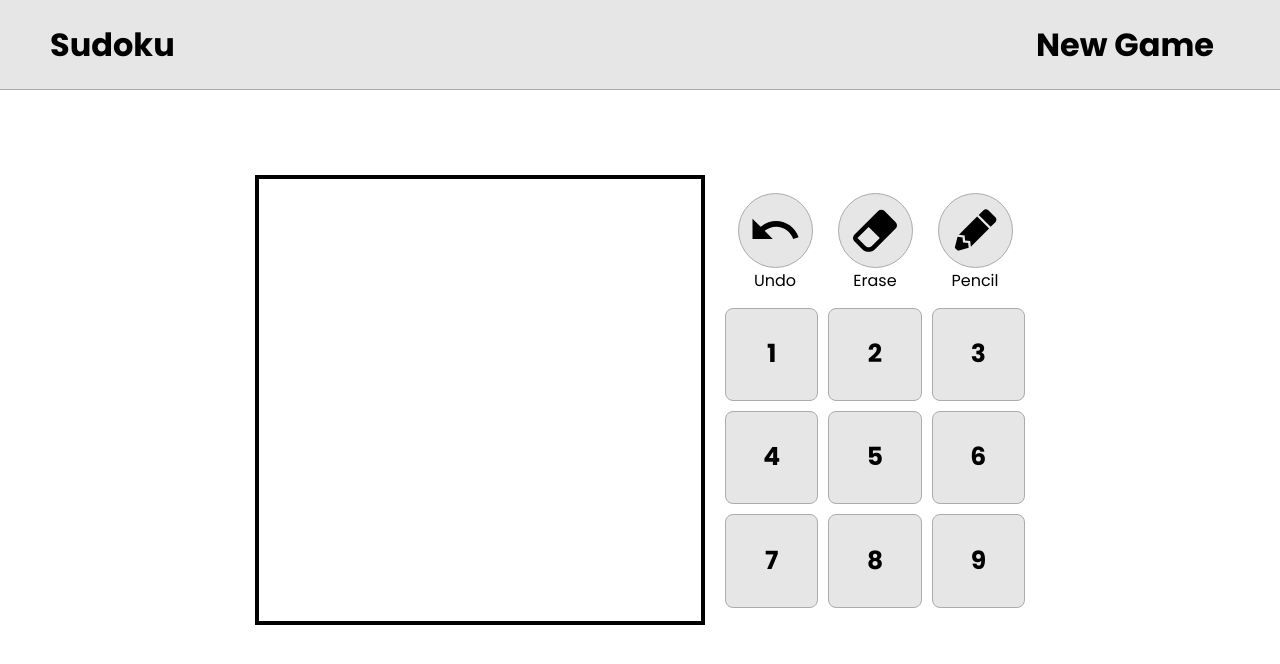
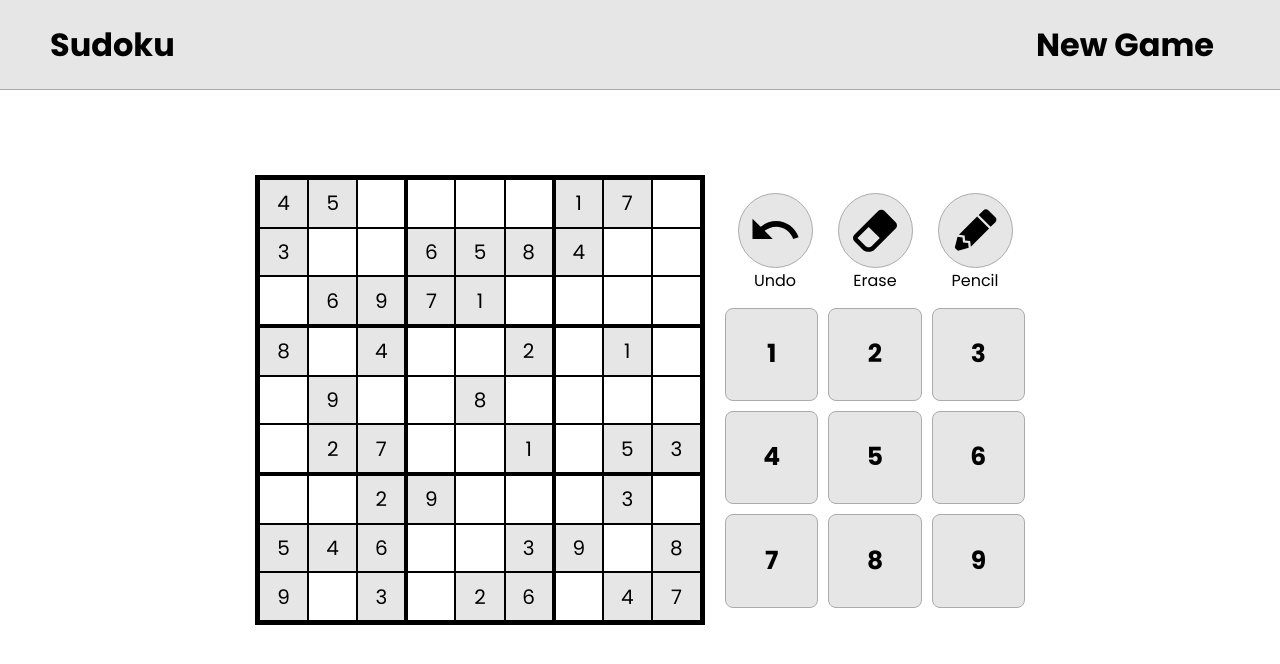
Before and after one commit to drew18moore/sudoku-react, a React (Vite) app: page / in a window 1280 px wide. Shown: the top 664 px of the page. Built offline with nearby package versions, Linux system fonts and the light colour scheme; no server answers.

Commit message:
Added .env to gitignore. Set the initial state for grid and solved grid to a valid sudoku puzzle.

```diff
--- a/src/App.tsx
+++ b/src/App.tsx
@@ -1,100 +1,148 @@
 import React, { MouseEventHandler, useEffect, useState } from "react";
-import {Navbar, Board, Keypad, FunctionButtons} from "./components"
-import "./app.css"
+import { Navbar, Board, Keypad, FunctionButtons } from "./components";
+import "./app.css";
 import axios from "axios";
 
 export type History = {
-  prev: Number,
-  row: Number,
-  col: Number
-}
+  prev: Number;
+  row: Number;
+  col: Number;
+};
 
 export type SelectedTile = {
-  row: number,
-  col: number,
-  isMutable: boolean
-}
+  row: number;
+  col: number;
+  isMutable: boolean;
+};
 
 const App: React.FC = () => {
-  const [grid, setGrid] = useState<number[][]>([])
-  const [solvedGrid, setSolvedGrid] = useState<number[][]>([])
+  const [grid, setGrid] = useState<number[][]>([
+    [4, 5, 0, 0, 0, 0, 1, 7, 0],
+    [3, 0, 0, 6, 5, 8, 4, 0, 0],
+    [0, 6, 9, 7, 1, 0, 0, 0, 0],
+    [8, 0, 4, 0, 0, 2, 0, 1, 0],
+    [0, 9, 0, 0, 8, 0, 0, 0, 0],
+    [0, 2, 7, 0, 0, 1, 0, 5, 3],
+    [0, 0, 2, 9, 0, 0, 0, 3, 0],
+    [5, 4, 6, 0, 0, 3, 9, 0, 8],
+    [9, 0, 3, 0, 2, 6, 0, 4, 7]
+  ]);
+  const [solvedGrid, setSolvedGrid] = useState<number[][]>([
+    [4, 5, 8, 2, 3, 9, 1, 7, 6],
+    [3, 7, 1, 6, 5, 8, 4, 9, 2],
+    [2, 6, 9, 7, 1, 4, 3, 8, 5],
+    [8, 3, 4, 5, 6, 2, 7, 1, 9],
+    [1, 9, 5, 3, 8, 7, 2, 6, 4],
+    [6, 2, 7, 4, 9, 1, 8, 5, 3],
+    [7, 8, 2, 9, 4, 5, 6, 3, 1],
+    [5, 4, 6, 1, 7, 3, 9, 2, 8],
+    [9, 1, 3, 8, 2, 6, 5, 4, 7]
+  ]);
 
-  const [selectedTile, setSelectedTile] = useState<SelectedTile>({row: -1, col: -1, isMutable: false})
-  const [history, setHistory] = useState<History[]>([])
+  const [selectedTile, setSelectedTile] = useState<SelectedTile>({
+    row: -1,
+    col: -1,
+    isMutable: false,
+  });
+  const [history, setHistory] = useState<History[]>([]);
 
-    useEffect(() => {
-      newGame()
-    }, [])
+  useEffect(() => {
+    // newGame()
+  }, []);
 
   const newGame = () => {
-    axios.get(`${import.meta.env.VITE_BASE_URL}/generate`, {
-      headers: {
-        'X-RapidAPI-Key': `${import.meta.env.VITE_API_KEY}`,
-        'X-RapidAPI-Host': 'sudoku-generator1.p.rapidapi.com'
-      }
-    }).then((res) => {
-      axios.get(`${import.meta.env.VITE_BASE_URL}/solve`, {
+    axios
+      .get(`${import.meta.env.VITE_BASE_URL}/generate`, {
         headers: {
-          'X-RapidAPI-Key': `${import.meta.env.VITE_API_KEY}`,
-          'X-RapidAPI-Host': 'sudoku-generator1.p.rapidapi.com'
+          "X-RapidAPI-Key": `${import.meta.env.VITE_API_KEY}`,
+          "X-RapidAPI-Host": "sudoku-generator1.p.rapidapi.com",
         },
-        params: {
-          "puzzle": `${res.data.puzzle}`
-        }
-      }).then((resSol) => {
-        let solution = [...resSol.data.solution].map((val) => parseInt(val))
-        let newSolution = []
-        while (solution.length) newSolution.push(solution.splice(0,9))
-        setSolvedGrid(newSolution)
-        console.log(newSolution)
       })
-      let puzzle = [...res.data.puzzle].map((val) => val === "." ? 0 : parseInt(val))
-      let newPuzzle = []
-      while (puzzle.length) newPuzzle.push(puzzle.splice(0,9))
-      console.log(newPuzzle);
-      setGrid(newPuzzle)
-    })
+      .then((res) => {
+        axios
+          .get(`${import.meta.env.VITE_BASE_URL}/solve`, {
+            headers: {
+              "X-RapidAPI-Key": `${import.meta.env.VITE_API_KEY}`,
+              "X-RapidAPI-Host": "sudoku-generator1.p.rapidapi.com",
+            },
+            params: {
+              puzzle: `${res.data.puzzle}`,
+            },
+          })
+          .then((resSol) => {
+            let solution = [...resSol.data.solution].map((val) =>
+              parseInt(val)
+            );
+            let newSolution = [];
+            while (solution.length) newSolution.push(solution.splice(0, 9));
+            setSolvedGrid(newSolution);
+            console.log(newSolution);
+          });
+        let puzzle = [...res.data.puzzle].map((val) =>
+          val === "." ? 0 : parseInt(val)
+        );
+        let newPuzzle = [];
+        while (puzzle.length) newPuzzle.push(puzzle.splice(0, 9));
+        console.log(newPuzzle);
+        setGrid(newPuzzle);
+      });
   };
 
-  const handleTileClick = (row: number, col: number, val: number, isUserInput: boolean) => {
+  const handleTileClick = (
+    row: number,
+    col: number,
+    val: number,
+    isUserInput: boolean
+  ) => {
     setSelectedTile((prev) => {
       //const sameAsPrev = JSON.stringify(prev) === JSON.stringify([row, col])
-      const sameAsPrev = prev.row === row && prev.col === col
-      return sameAsPrev ? {row: -1, col: -1, isMutable: false} : {row: row, col: col, isMutable: isUserInput}
-    })
-  }
+      const sameAsPrev = prev.row === row && prev.col === col;
+      return sameAsPrev
+        ? { row: -1, col: -1, isMutable: false }
+        : { row: row, col: col, isMutable: isUserInput };
+    });
+  };
 
   const handleKeypadClick = async (val: number) => {
-    const hasSelectedTile: boolean = selectedTile.row !== -1 && selectedTile.col !== -1
+    const hasSelectedTile: boolean =
+      selectedTile.row !== -1 && selectedTile.col !== -1;
     if (hasSelectedTile && selectedTile.isMutable) {
       await setHistory((prevHistory) => [
         ...prevHistory,
-        {prev: grid[selectedTile.row][selectedTile.col], row: selectedTile.row, col: selectedTile.col}
-      ])
+        {
+          prev: grid[selectedTile.row][selectedTile.col],
+          row: selectedTile.row,
+          col: selectedTile.col,
+        },
+      ]);
       await setGrid((prevGrid) => {
-        const newGrid = [...prevGrid]
-        newGrid[selectedTile.row][selectedTile.col] = val
-        return newGrid
-      })
+        const newGrid = [...prevGrid];
+        newGrid[selectedTile.row][selectedTile.col] = val;
+        return newGrid;
+      });
       if (JSON.stringify(grid) === JSON.stringify(solvedGrid)) {
-        alert("You Win")
+        alert("You Win");
       }
     }
-  }
+  };
 
   const handleFnBtnClick = (fn: string) => {
     switch (fn) {
       case "undo": {
-        alert("Undo is not implemented")
+        alert("Undo is not implemented");
         break;
       }
       case "erase": {
-        if (selectedTile.row !== -1 && selectedTile.col !== -1 && selectedTile.isMutable) {
+        if (
+          selectedTile.row !== -1 &&
+          selectedTile.col !== -1 &&
+          selectedTile.isMutable
+        ) {
           setGrid((prev) => {
-            const newGrid = [...prev]
-            newGrid[selectedTile.row][selectedTile.col] = 0
-            return newGrid
-          })
+            const newGrid = [...prev];
+            newGrid[selectedTile.row][selectedTile.col] = 0;
+            return newGrid;
+          });
         }
         break;
       }
@@ -106,20 +154,26 @@ const App: React.FC = () => {
         console.log("Function specified does not exist");
       }
     }
-  }
+  };
 
   useEffect(() => {
     console.log(selectedTile);
-  }, [selectedTile])
+  }, [selectedTile]);
 
   return (
     <div className="App">
       <Navbar handleClick={newGame} />
       <div className="aligner">
         <div className="container">
-          <Board gridState={grid} solvedGrid={solvedGrid} handleClick={handleTileClick} selectedTile={selectedTile} history={history}/>
+          <Board
+            gridState={grid}
+            solvedGrid={solvedGrid}
+            handleClick={handleTileClick}
+            selectedTile={selectedTile}
+            history={history}
+          />
           <div className="buttons">
-            <FunctionButtons handleClick={handleFnBtnClick}/>
+            <FunctionButtons handleClick={handleFnBtnClick} />
             <Keypad handleClick={handleKeypadClick} />
           </div>
         </div>
```
Also changed, not shown: 1 other file (tests, documents, lock files or other folders).
